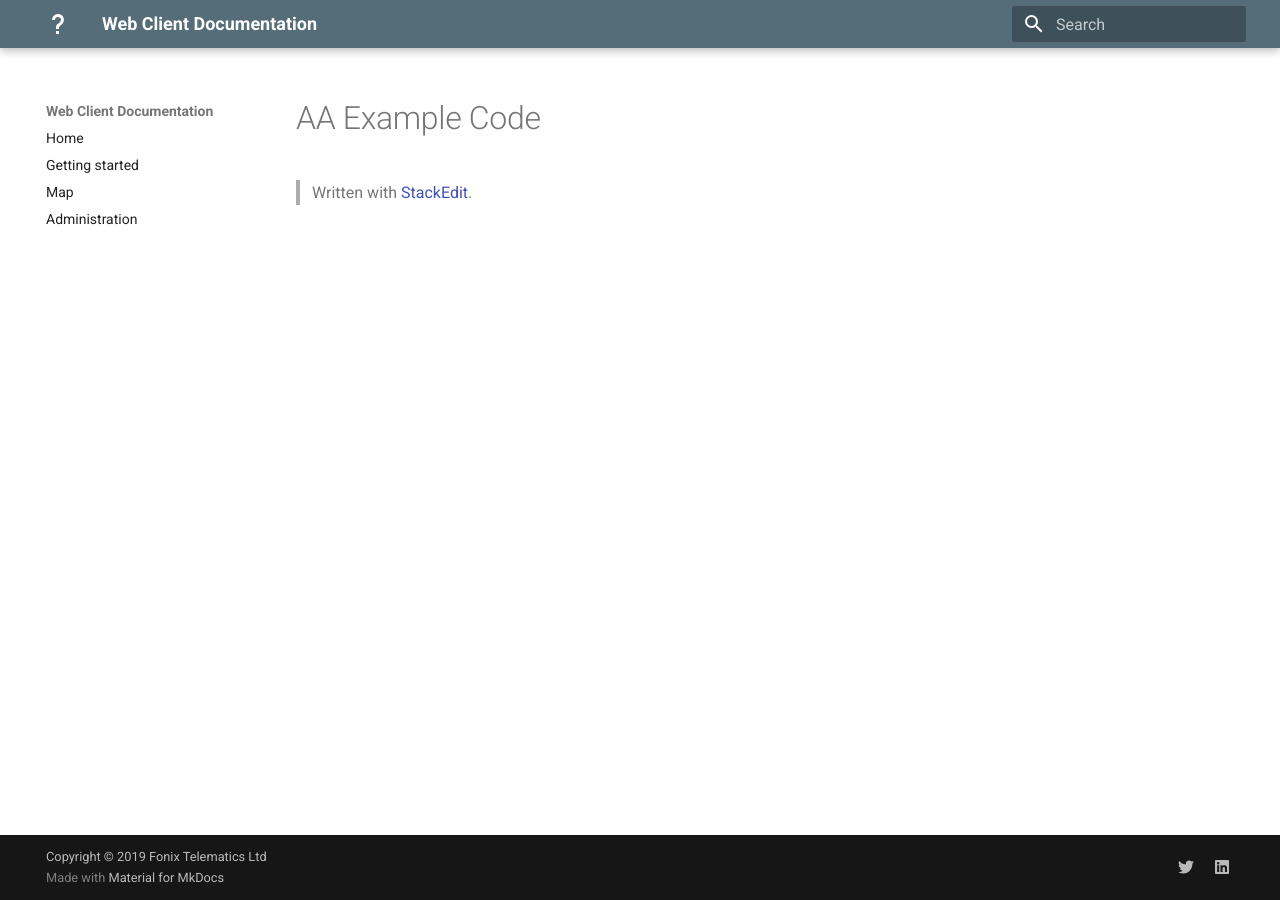
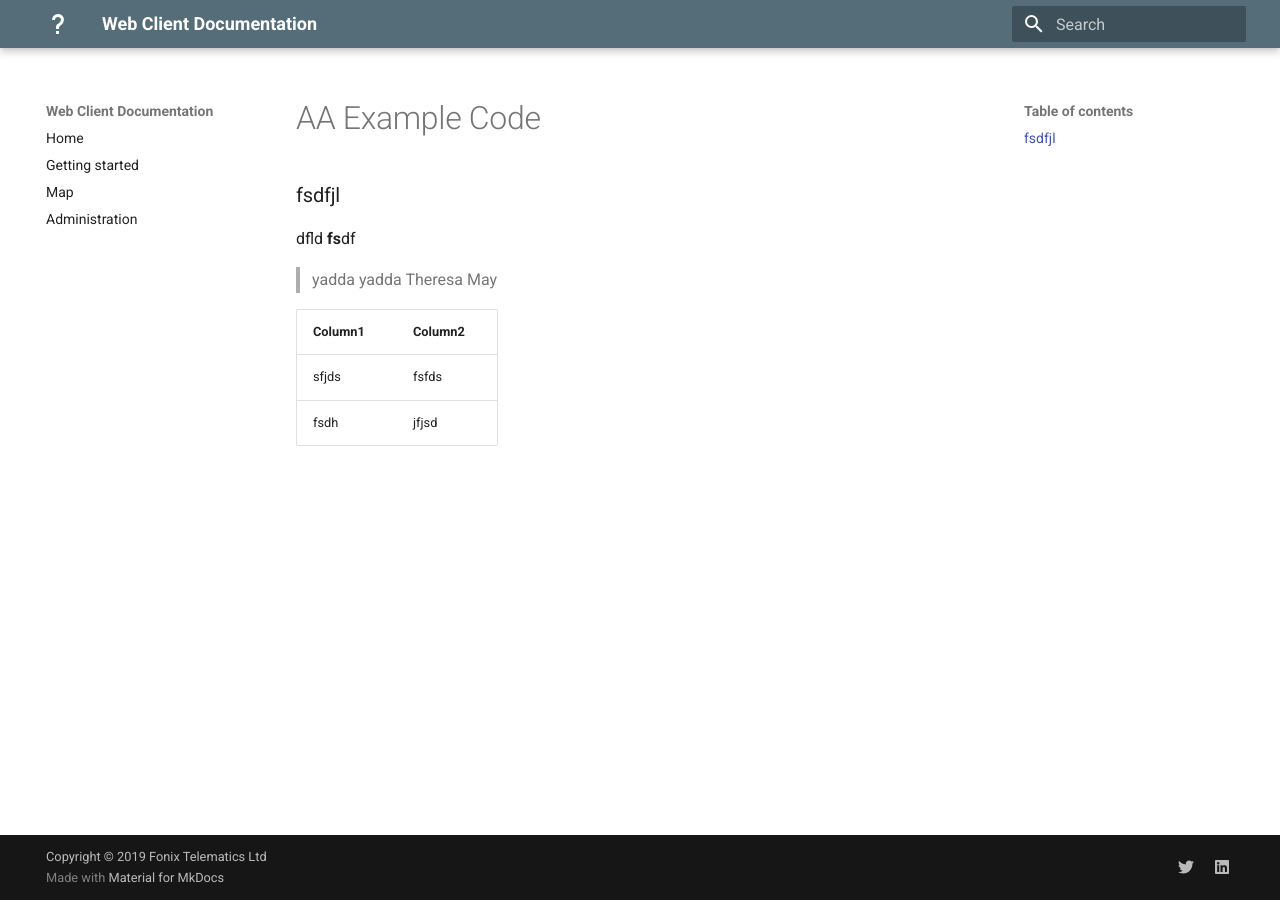
Before and after one commit to fonixtelematics/user-manual, an MkDocs documentation site: the page built from docs/AA Example Code.md, in a window 1280 px wide. Built offline with MkDocs 1.6.1 and Material for MkDocs 9.7.7, drawn with Linux system fonts in a browser that asks for light colours.

Commit message:
docs/AA Example Code.md updated from https://stackedit.io/

```diff
--- a/docs/AA Example Code.md
+++ b/docs/AA Example Code.md
@@ -1,7 +1,17 @@
 
 
 
-> Written with [StackEdit](https://stackedit.io/).
+
+### fsdfjl
+
+dfld **fs**df
+
+> yadda yadda Theresa May
+
+| Column1 | Column2  |
+|--|--|
+| sfjds |fsfds  |
+|fsdh |jfjsd|
 <!--stackedit_data:
-eyJoaXN0b3J5IjpbNzMwOTk4MTE2XX0=
+eyJoaXN0b3J5IjpbLTE3NTI3NDAyODVdfQ==
 -->
```
